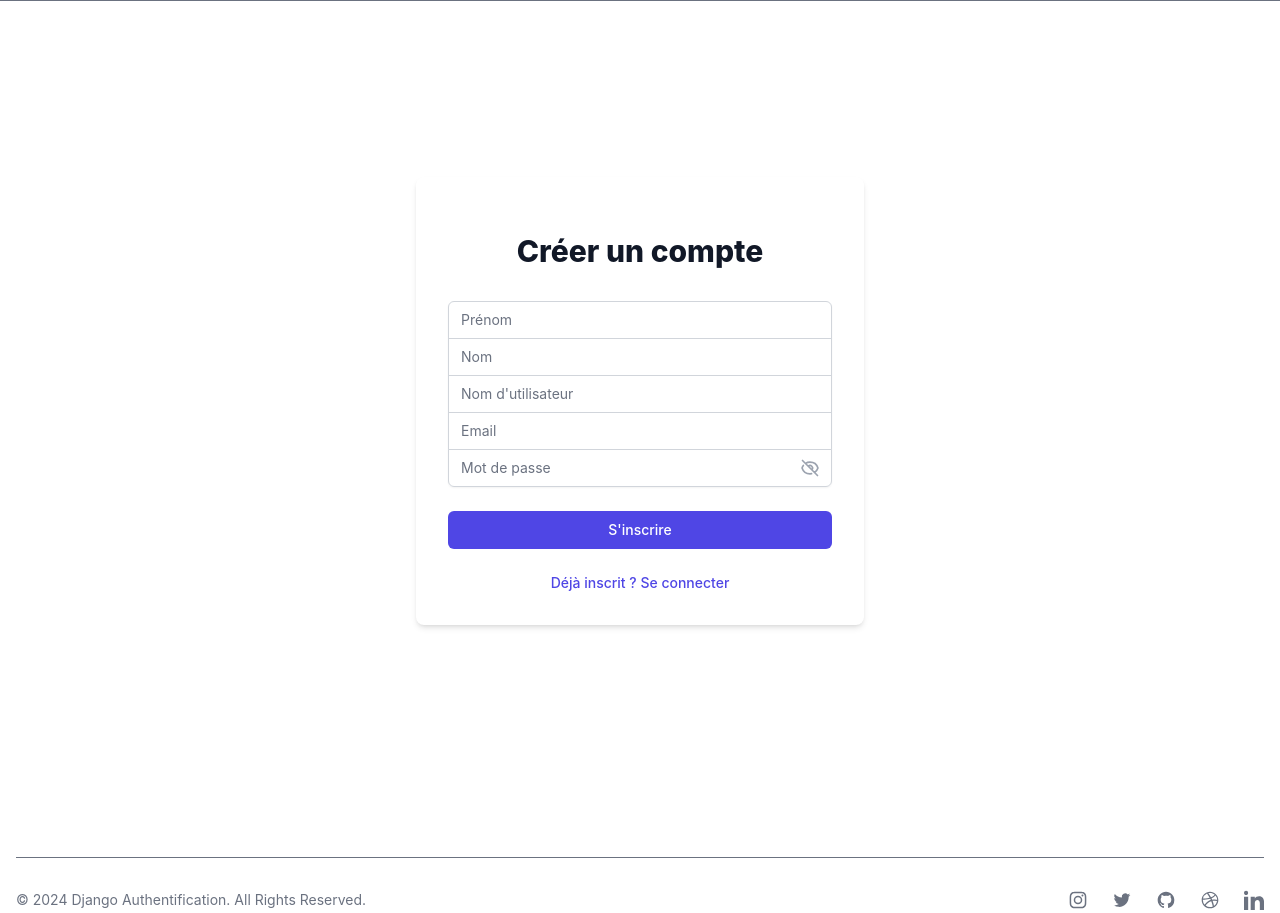
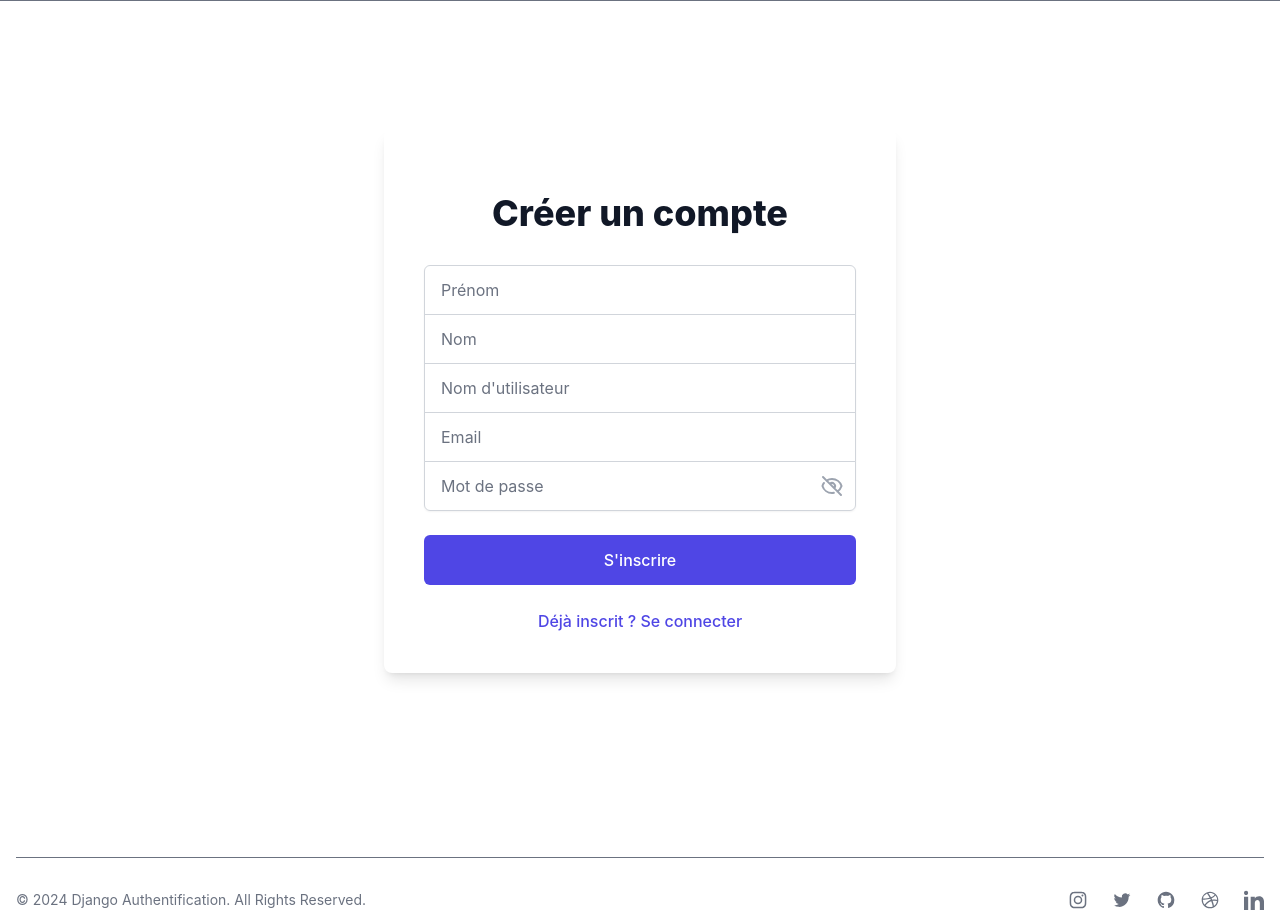
Before and after one commit to sibylassana95/DjangoAuthentification, a Django app: page /register/ in a window 1280 px wide. Shown: the part 72-985 px from the top of the page. Run offline with Django 5.2, Linux system fonts and the light colour scheme; some libraries are stand-ins or nearby versions.

Commit message:
Amélioration de l'interface des pages de connexion et d'inscription : augmentation des dimensions des éléments, ajustement des styles

```diff
--- a/templates/register.html
+++ b/templates/register.html
@@ -5,9 +5,9 @@
 
 {% block content %}
 <div class="min-h-screen flex items-center justify-center py-12 px-4 sm:px-6 lg:px-8">
-  <div class="max-w-md w-full space-y-8 bg-white dark:bg-gray-800 p-8 rounded-lg shadow-md">
+  <div class="max-w-lg w-full space-y-8 bg-white dark:bg-gray-800 p-10 rounded-lg shadow-lg">
     <div>
-      <h2 class="mt-6 text-center text-3xl font-extrabold text-gray-900 dark:text-white">
+      <h2 class="mt-6 text-center text-4xl font-extrabold text-gray-900 dark:text-white">
         Créer un compte
       </h2>
     </div>
@@ -17,37 +17,37 @@
         <div>
           <label for="first_name" class="sr-only">Prénom</label>
           <input id="first_name" name="first_name" type="text" required
-                 class="appearance-none rounded-t-md relative block w-full px-3 py-2 border border-gray-300 dark:border-gray-600 placeholder-gray-500 dark:placeholder-gray-400 text-gray-900 dark:text-white focus:outline-none focus:ring-indigo-500 focus:border-indigo-500 focus:z-10 sm:text-sm dark:bg-gray-700"
+                 class="appearance-none rounded-t-md relative block w-full px-4 py-3 border border-gray-300 dark:border-gray-600 placeholder-gray-500 dark:placeholder-gray-400 text-gray-900 dark:text-white focus:outline-none focus:ring-indigo-500 focus:border-indigo-500 focus:z-10 text-base dark:bg-gray-700"
                  placeholder="Prénom">
         </div>
         <div>
           <label for="last_name" class="sr-only">Nom</label>
           <input id="last_name" name="last_name" type="text" required
-                 class="appearance-none relative block w-full px-3 py-2 border border-gray-300 dark:border-gray-600 placeholder-gray-500 dark:placeholder-gray-400 text-gray-900 dark:text-white focus:outline-none focus:ring-indigo-500 focus:border-indigo-500 focus:z-10 sm:text-sm dark:bg-gray-700"
+                 class="appearance-none relative block w-full px-4 py-3 border border-gray-300 dark:border-gray-600 placeholder-gray-500 dark:placeholder-gray-400 text-gray-900 dark:text-white focus:outline-none focus:ring-indigo-500 focus:border-indigo-500 focus:z-10 text-base dark:bg-gray-700"
                  placeholder="Nom">
         </div>
         <div>
           <label for="username" class="sr-only">Nom d'utilisateur</label>
           <input id="username" name="username" type="text" required
-                 class="appearance-none relative block w-full px-3 py-2 border border-gray-300 dark:border-gray-600 placeholder-gray-500 dark:placeholder-gray-400 text-gray-900 dark:text-white focus:outline-none focus:ring-indigo-500 focus:border-indigo-500 focus:z-10 sm:text-sm dark:bg-gray-700"
+                 class="appearance-none relative block w-full px-4 py-3 border border-gray-300 dark:border-gray-600 placeholder-gray-500 dark:placeholder-gray-400 text-gray-900 dark:text-white focus:outline-none focus:ring-indigo-500 focus:border-indigo-500 focus:z-10 text-base dark:bg-gray-700"
                  placeholder="Nom d'utilisateur">
         </div>
         <div>
           <label for="email" class="sr-only">Email</label>
           <input id="email" name="email" type="email" required
-                 class="appearance-none relative block w-full px-3 py-2 border border-gray-300 dark:border-gray-600 placeholder-gray-500 dark:placeholder-gray-400 text-gray-900 dark:text-white focus:outline-none focus:ring-indigo-500 focus:border-indigo-500 focus:z-10 sm:text-sm dark:bg-gray-700"
+                 class="appearance-none relative block w-full px-4 py-3 border border-gray-300 dark:border-gray-600 placeholder-gray-500 dark:placeholder-gray-400 text-gray-900 dark:text-white focus:outline-none focus:ring-indigo-500 focus:border-indigo-500 focus:z-10 text-base dark:bg-gray-700"
                  placeholder="Email">
         </div>
         <div class="relative">
           <label for="password" class="sr-only">Mot de passe</label>
           <input id="password" name="password" type="password" required
-                 class="appearance-none rounded-b-md relative block w-full px-3 py-2 border border-gray-300 dark:border-gray-600 placeholder-gray-500 dark:placeholder-gray-400 text-gray-900 dark:text-white focus:outline-none focus:ring-indigo-500 focus:border-indigo-500 focus:z-10 sm:text-sm dark:bg-gray-700"
+                 class="appearance-none rounded-b-md relative block w-full px-4 py-3 border border-gray-300 dark:border-gray-600 placeholder-gray-500 dark:placeholder-gray-400 text-gray-900 dark:text-white focus:outline-none focus:ring-indigo-500 focus:border-indigo-500 focus:z-10 text-base dark:bg-gray-700"
                  placeholder="Mot de passe">
           <button type="button"
                   class="absolute inset-y-0 right-0 pr-3 flex items-center text-gray-400 cursor-pointer"
                   onclick="togglePassword('password', 'passwordToggleIcon')"
                   id="passwordToggleIcon">
-            <svg class="w-5 h-5" fill="none" stroke="currentColor" viewBox="0 0 24 24">
+            <svg class="w-6 h-6" fill="none" stroke="currentColor" viewBox="0 0 24 24">
               <path stroke-linecap="round" stroke-linejoin="round" stroke-width="2" d="M13.875 18.825A10.05 10.05 0 0112 19c-4.478 0-8.268-2.943-9.543-7a9.97 9.97 0 011.563-3.029m5.858.908a3 3 0 114.243 4.243M9.878 9.878l4.242 4.242M9.88 9.88l-3.29-3.29m7.532 7.532l3.29 3.29M3 3l3.59 3.59m0 0A9.953 9.953 0 0112 5c4.478 0 8.268 2.943 9.543 7a10.025 10.025 0 01-4.132 5.411m0 0L21 21" />
             </svg>
           </button>
@@ -55,13 +55,13 @@
       </div>
 
       <div>
-        <button type="submit" class="group relative w-full flex justify-center py-2 px-4 border border-transparent text-sm font-medium rounded-md text-white bg-indigo-600 hover:bg-indigo-700 focus:outline-none focus:ring-2 focus:ring-offset-2 focus:ring-indigo-500">
+        <button type="submit" class="group relative w-full flex justify-center py-3 px-4 border border-transparent text-base font-medium rounded-md text-white bg-indigo-600 hover:bg-indigo-700 focus:outline-none focus:ring-2 focus:ring-offset-2 focus:ring-indigo-500">
           S'inscrire
         </button>
       </div>
 
-      <div class="text-center">
-        <div class="text-sm">
+      <div class="text-center mt-6">
+        <div class="text-base">
           <a href="{% url 'login' %}" class="font-medium text-indigo-600 hover:text-indigo-500 dark:text-indigo-400 dark:hover:text-indigo-300">
             Déjà inscrit ? Se connecter
           </a>
```
Also changed, not shown: templates/login.html (+9 -9 lines).
